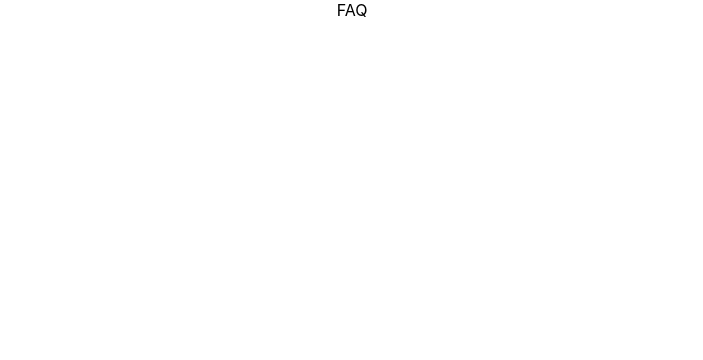
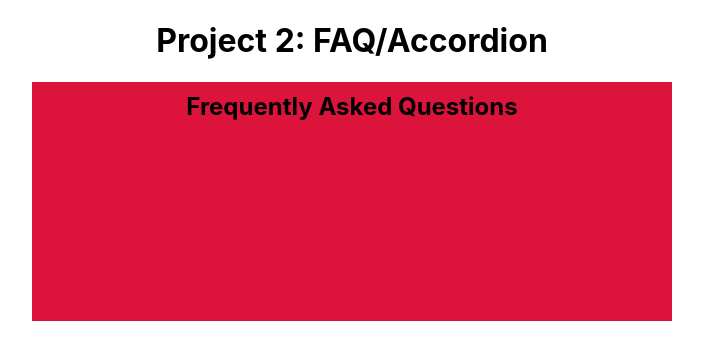
Before and after one commit to Keerthanabas/FAQ-Accordion, a React (Create React App) app: page / in a window 1280 px wide. Shown: the top 360 px of the page, without its empty margins (288-991 px from the left). Built offline with nearby package versions, Linux system fonts and the light colour scheme.

Commit message:
adding css

```diff
--- a/src/App.css
+++ b/src/App.css
@@ -1,3 +1,9 @@
 .App {
   text-align: center;
 }
+.box{
+  max-width:600px ;
+  background-color: crimson;
+  padding: 10px 20px 200px;
+  margin:  0 auto;
+}
--- a/src/App.js
+++ b/src/App.js
@@ -4,7 +4,8 @@ import './App.css';
 function App() {
   return (
     <div className='App'>
-      FAQ
+    <h1>Project 2: FAQ/Accordion</h1>
+      <h2 className='box'>Frequently Asked Questions</h2>
     </div>
   );
 }
--- a/src/faq.js
+++ b/src/faq.js
@@ -0,0 +1 @@
+import React from "react";
```
